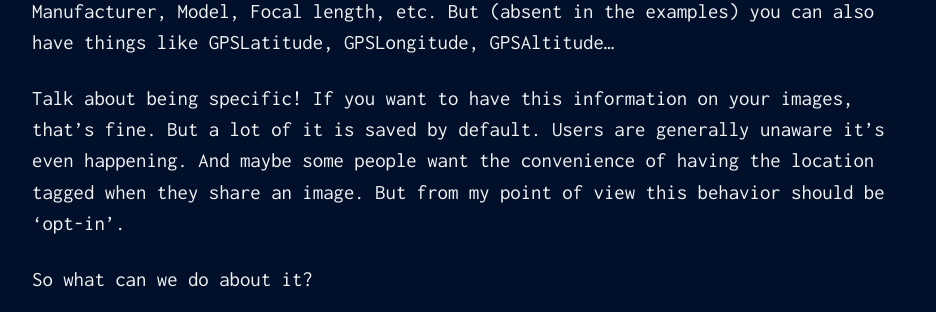
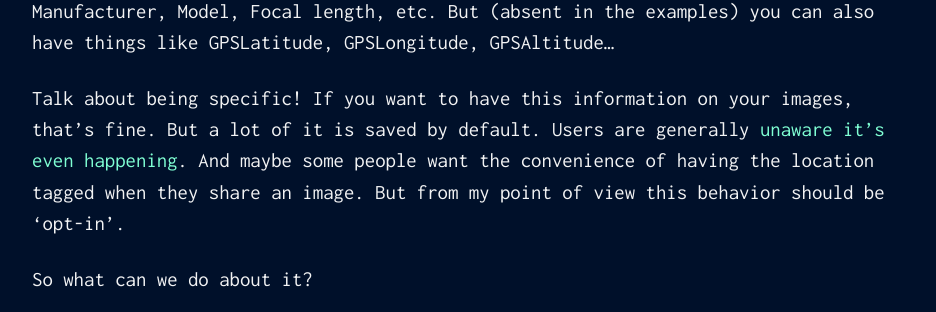
Before and after one commit to dolliars/heyheather, a Jekyll site: the page built from _posts/2022-07-23-image-data.md, in a window 1280 px wide and 900 px high, scrolled down 972 px. Shown: the part 173-485 px from the top of the window, without its empty margins (165-1101 px from the left). Built offline with Jekyll 4.4.1, drawn with Linux system fonts in a browser that asks for light colours; some of the changed lines change nothing that is shown.

Commit message:
Forgot important link!

```diff
--- a/_posts/2022-07-23-image-data.md
+++ b/_posts/2022-07-23-image-data.md
@@ -38,10 +38,10 @@ examples) you can also have things like GPSLatitude, GPSLongitude,
 GPSAltitude...
 
 Talk about being specific! If you want to have this information on your images,
-that's fine. But a lot of it is saved by default. Users are generally unaware
-it's even happening. And maybe some people want the convenience of having the
-location tagged when they share an image. But from my point of view this
-behavior should be 'opt-in'.
+that's fine. But a lot of it is saved by default. Users are generally [unaware
+it's even happening][wiki-exif-security]. And maybe some people want the
+convenience of having the location tagged when they share an image. But from my
+point of view this behavior should be 'opt-in'.
 
 So what can we do about it?
 
```
